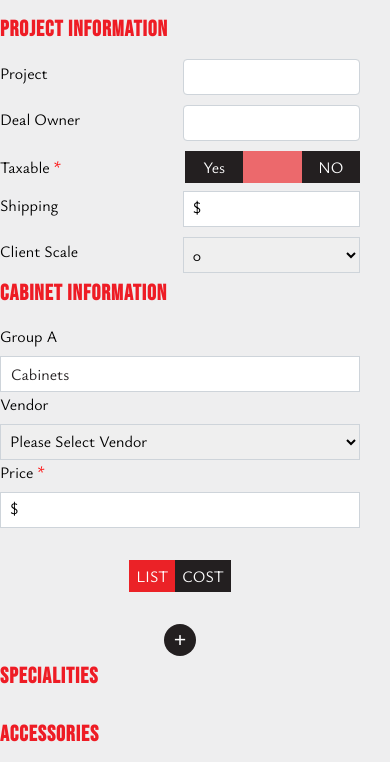
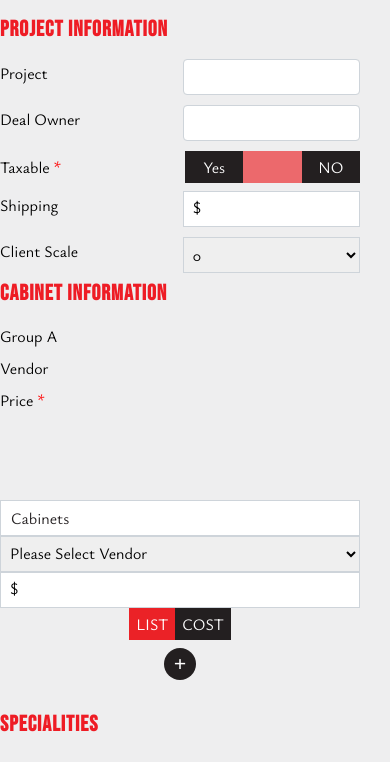
Before and after one commit to upgradeny/price_calc_draft, a plain HTML site: page index.html in a window 390 px wide. Shown: the part 238-1000 px from the top of the page. Drawn offline with Linux system fonts and the light colour scheme.

Commit message:
Update index.html

```diff
--- a/index.html
+++ b/index.html
@@ -115,12 +115,51 @@
 					<h2 class="text-left inline_block text_upper">Cabinet Information</h2>
 				</div>
 
-				<div id="list_prices">
+				<div class="row_headings">
 					<div class="row input_field price_fields">
 						<div class="col-md-3">
 							<label>
 								Group A
 							</label>
+
+						</div>
+
+						<div class="col-md-4">
+							<div class="select_field main_units">
+								<label>
+									Vendor
+								</label>
+
+							</div>
+						</div>
+
+
+
+
+						<div class="col-md-2">
+							<label>
+								Price<span class="red"> * </span>
+							</label>
+
+						</div>
+
+						<div class="col-md-2">
+
+							<label>
+								&nbsp;
+							</label>
+
+						</div>
+
+
+						<div class="col-md-1"><label>&nbsp;</label></div>
+					</div>
+				</div>
+
+				<div id="list_prices">
+					<div class="row input_field price_fields">
+						<div class="col-md-3">
+
 							<div class="input_field_n_dollar">
 								<input type="text" id="description_1" class="number_req form-control description" name ="description_1" value="Cabinets"/>
 							</div>
@@ -128,9 +167,7 @@
 
 						<div class="col-md-4">
 							<div class="select_field main_units">
-								<label>
-									Vendor
-								</label>
+
 								<select id="main_unit" name ="main_unit" class="main_unit_dropdown" required="required">
 									<option name="" value="">Please Select Vendor</option>
 									<option name="Adornus" value="0.34" data-upcharge="215" data-surcharge="1"> Adornus </option>
@@ -156,9 +193,7 @@
 
 
 						<div class="col-md-2">
-							<label>
-								Price<span class="red"> * </span>
-							</label>
+
 							<div class="input_field_n_dollar">
 								<span class="dollar_sign"> $ </span>
 								<input type="text" id="list_price_1" class="number_req form-control list_price" name ="list_price_1" value="" required="required"/>
@@ -167,9 +202,7 @@
 
 						<div class="col-md-2">
 
-							<label>
-								&nbsp;
-							</label>
+
 							<div class="flex_subdiv">
 								<label class="btn btn-secondary btn_l_c active" for="option1" >
 									<input type="radio" class="btn-check list_price_option" name="list_price_options" autocomplete="off" value="L" required="required" checked="checked"/>
@@ -189,10 +222,10 @@
 							</div>
 
 						</div>
-						<div class="col-md-1 plus_minus_div"><label>&nbsp;</label><button type="button" class="plus" id="plus_prices"> + </button></div>
+						<div class="col-md-1 plus_minus_div"><button type="button" class="plus" id="plus_prices"> + </button></div>
 					</div>
 				</div>
-
+				<br/>
 				<div class="col-sm-12 no_padding clickable_heading" id="specialities_heading_div">
 					<h2 class="text-left inline_block text_upper">Specialities</h2>
 				</div>
@@ -328,7 +361,6 @@
 			</table>
 		</div>
 	</div>
-	03295841481
 
 	<div id="editor">
 
```
